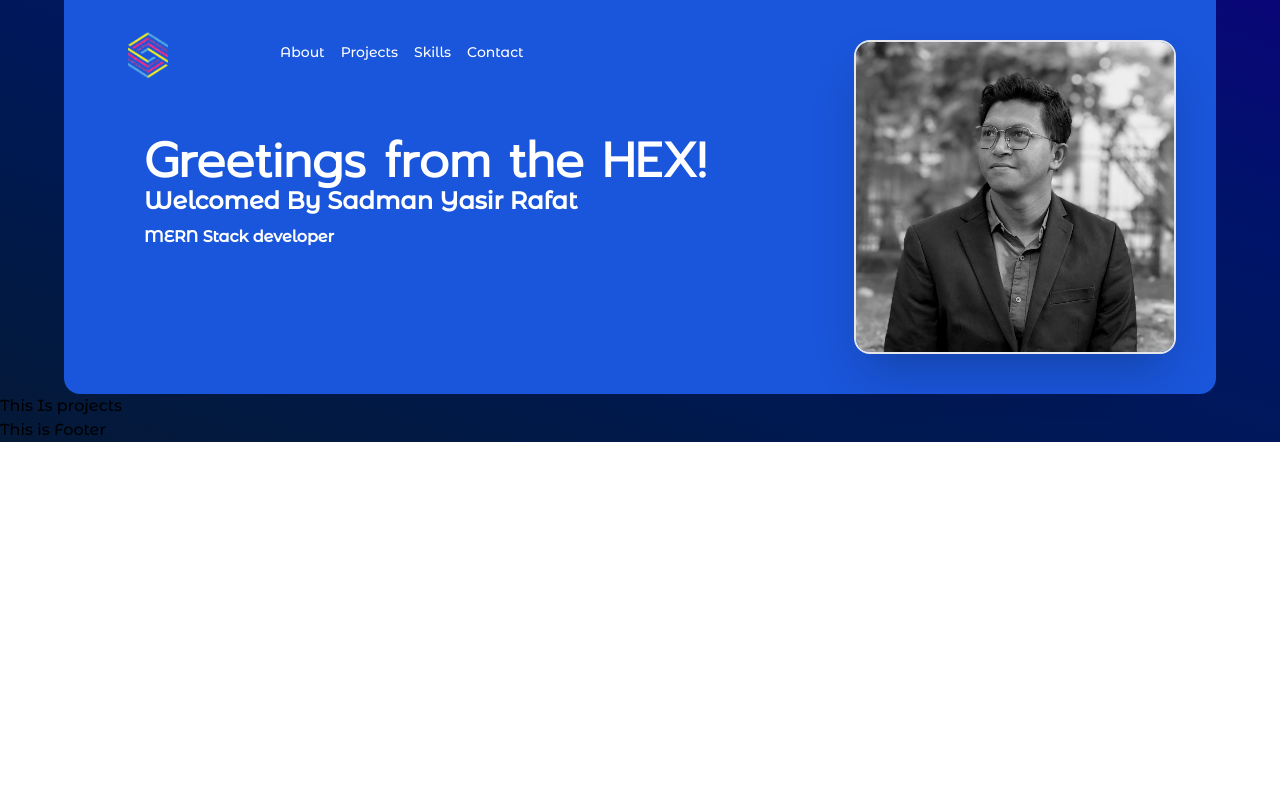
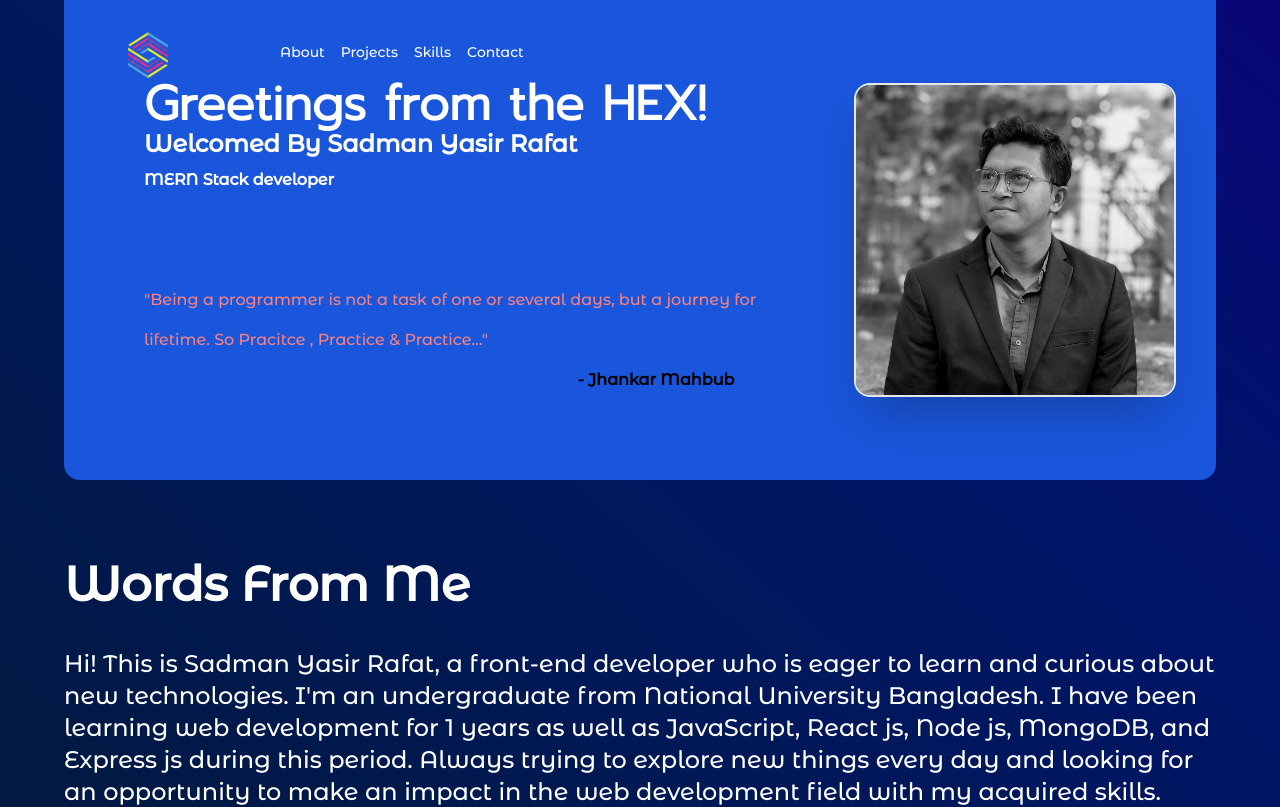
Before and after one commit to RafatSh-hash/portfolio, a React (Create React App) app: page / in a window 1280 px wide. Shown: the top 807 px of the page. Built offline with nearby package versions, Linux system fonts and the light colour scheme.

Commit message:
Added About section

```diff
--- a/src/Components/Home/Home.js
+++ b/src/Components/Home/Home.js
@@ -11,6 +11,8 @@ const Home = () => {
                 <h1 style={{ fontFamily: 'Prompt'}} className='text-5xl sm:text-center md:text-center lg:text-left text-white font-bold'>Greetings from the HEX!</h1>
                 <p className='font-bold sm:text-center md:text-center lg:text-left text-white text-2xl'>Welcomed By Sadman Yasir Rafat</p>
                 <p className='font-bold sm:text-center md:text-center lg:text-left text-white'>MERN Stack developer</p>
+                <p className='mt-20 text-red-400'>"Being a programmer is not a task of one or several days, but a journey for lifetime. So Pracitce , Practice & Practice..."</p>
+                <p className='text-right mx-20 font-bold'>- Jhankar Mahbub</p>
             </div>
             <div className='sm:w-full justify-center rounded-2xl w-[30%] md:w-[30%] mx-auto'>
              <img className='rounded-2xl align-middle w-[90%] h-[90%] sm:w-full border-2 shadow-2xl mx-auto' src={Image} alt=""/>
--- a/src/Components/Projects/Projects.js
+++ b/src/Components/Projects/Projects.js
@@ -4,7 +4,7 @@ const Projects = () =>{
 
     return(
         <div>
-            <h1>This Is projects</h1>
+            <h1 className='text-5xl text-center my-20 text-white font-bold'>Here are some of the projects I did</h1>
         </div>
     )
 }
--- /dev/null
+++ b/src/Components/Welcome/Welcome.js
@@ -0,0 +1,11 @@
+import React from 'react';
+
+const Welcome = () => {
+    return (
+        <div className='w-[90%] mx-auto my-20'>
+            <h1 className='text-5xl text-left my-10 text-white font-bold'>Words From Me</h1>
+            <p className='text-left text-2xl text-white'>Hi! This is Sadman Yasir Rafat, a front-end developer who is eager to learn and curious about new technologies. I'm an undergraduate from National University Bangladesh. I have been learning web development for 1 years as well as JavaScript, React js, Node js, MongoDB, and Express js during this period. Always trying to explore new things every day and looking for an opportunity to make an impact in the web development field with my acquired skills. Welcome to my portffolio, thank you for visiting and taking the time to know a little bit more about me.</p>
+        </div>
+    )
+}
+export default Welcome;
--- a/src/Main/Main.js
+++ b/src/Main/Main.js
@@ -4,6 +4,7 @@ import Foot from '../Components/Shared/Foot/Foot';
 import Navigation from '../Components/Shared/Navigation';
 import Home from '../Components/Home/Home';
 import Projects from '../Components/Projects/Projects';
+import Welcome from '../Components/Welcome/Welcome';
 
 const Main = () => {
     return (
@@ -11,6 +12,7 @@ const Main = () => {
             <Navigation></Navigation>
             {/* <Outlet></Outlet> */}
             <Home></Home>
+            <Welcome></Welcome>
             <Projects></Projects>
             <Foot></Foot>
         </div>
```
